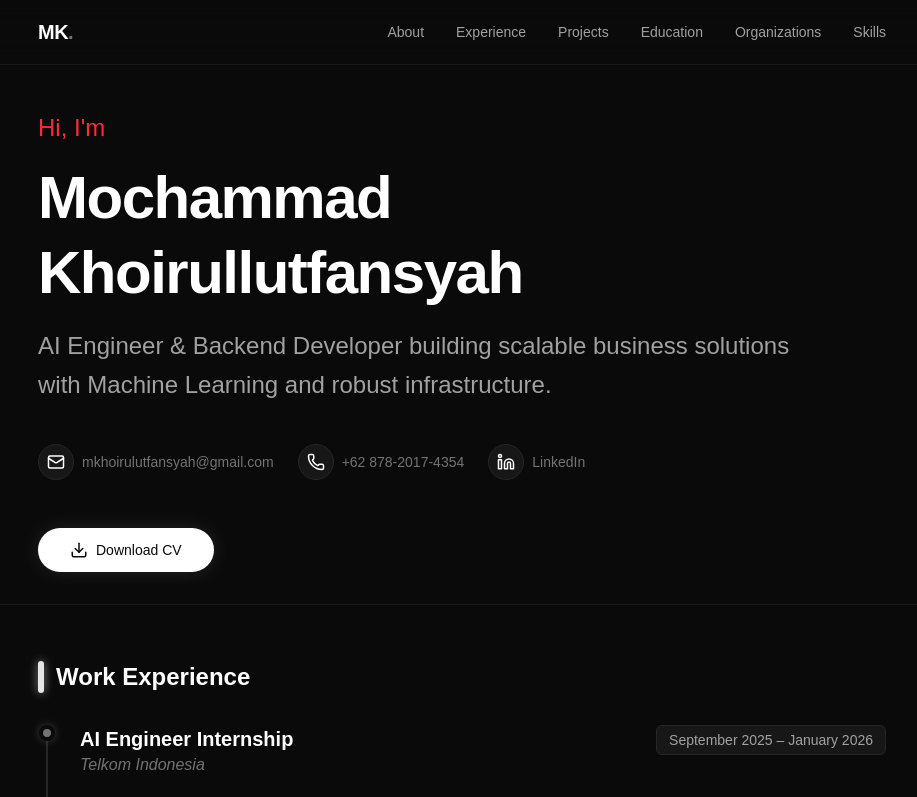
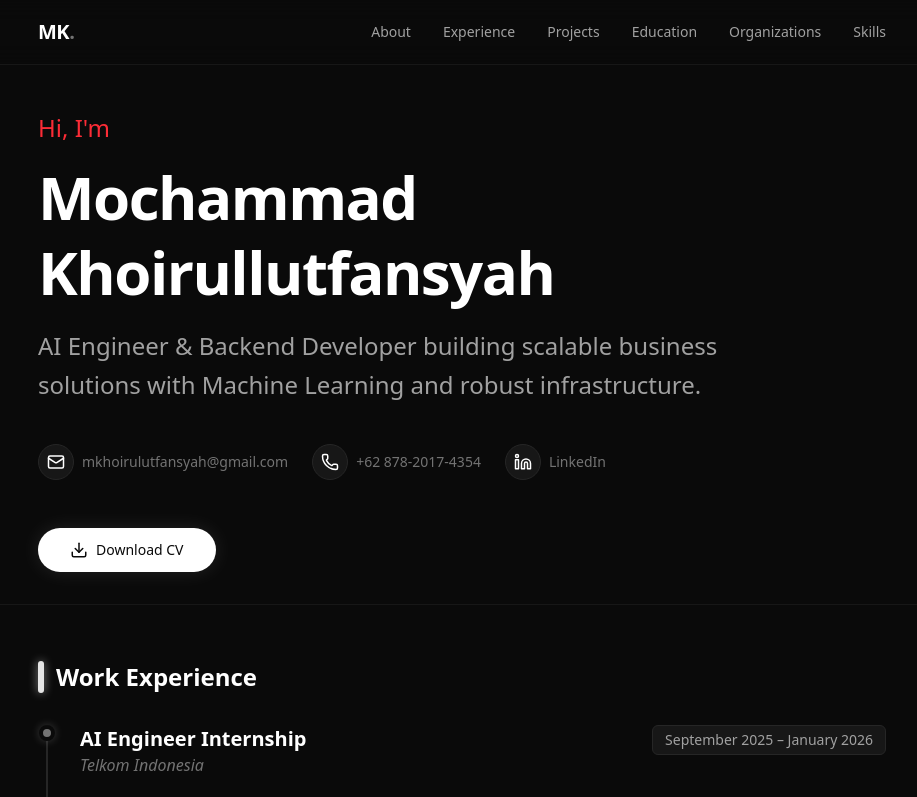
Before and after one commit to orimkhoirul23/web-portofolio, a Next.js app in the folder portofolio-khoirul/: page / in a window 1280 px wide. Shown: the top 797 px of the page, without its empty margins (178-1095 px from the left). Built offline with nearby package versions, Linux system fonts and the light colour scheme.

Commit message:
Fix: Add basePath configuration for GitHub Pages

```diff
--- a/portofolio-khoirul/app/globals.css
+++ b/portofolio-khoirul/app/globals.css
@@ -15,8 +15,10 @@
 @theme {
   --color-background: var(--background);
   --color-foreground: var(--foreground);
-  --font-sans: var(--font-geist-sans);
-  --font-mono: var(--font-geist-mono);
+  /* Gunakan fallback font agar tidak menunggu preload font yang gagal */
+  --font-sans:
+    ui-sans-serif, system-ui, sans-serif, "Apple Color Emoji", "Segoe UI Emoji";
+  --font-mono: ui-monospace, SFMono-Regular, Menlo, Monaco, Consolas, monospace;
 }
 
 html {
--- a/portofolio-khoirul/next.config.ts
+++ b/portofolio-khoirul/next.config.ts
@@ -18,7 +18,7 @@ const nextConfig: NextConfig = {
   // Jika di Production, tambahkan nama repo di depan link resource
   // Jika di Localhost, biarkan kosong agar tetap jalan normal
   basePath: isProd ? `/${repoName}` : "",
-  assetPrefix: isProd ? `/${repoName}/` : "",
+  assetPrefix: isProd ? `https://orimkhoirul23.github.io/${repoName}/` : "",
 
   // Opsional: Membantu navigasi antar halaman di static export
   trailingSlash: true,
```
